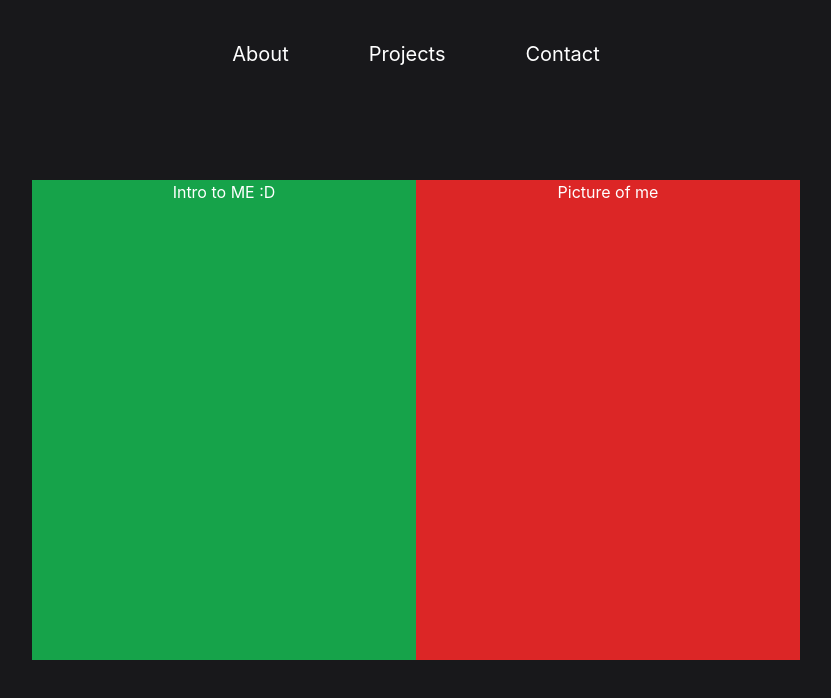
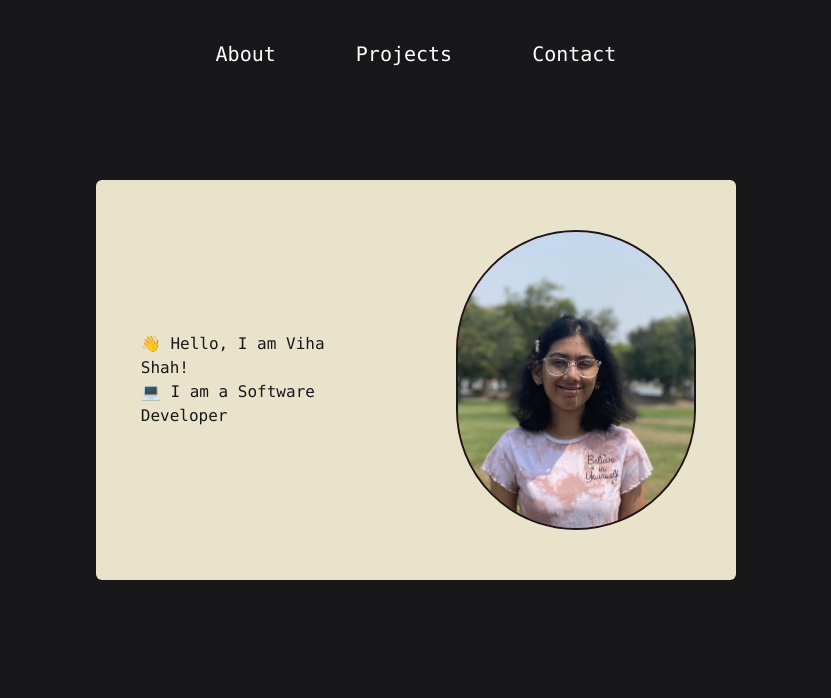
Before and after one commit to Viha123/viha123.github.io, a React (Create React App) app: page / in a window 1280 px wide. Shown: the top 698 px of the page, without its empty margins (224-1055 px from the left). Built offline with nearby package versions, Linux system fonts and the light colour scheme.

Commit message:
home page! :sparkles:

```diff
--- a/package.json
+++ b/package.json
@@ -1,6 +1,7 @@
 {
   "name": "viha123.github.io",
   "version": "0.1.0",
+  "homepage": "https://viha123.github.io",
   "private": true,
   "dependencies": {
     "@testing-library/jest-dom": "^5.17.0",
@@ -12,6 +13,8 @@
     "web-vitals": "^2.1.4"
   },
   "scripts": {
+    "predeploy": "npm run build",
+    "deploy": "gh-pages -d build",
     "start": "react-scripts start",
     "build": "react-scripts build",
     "test": "react-scripts test",
@@ -36,6 +39,7 @@
     ]
   },
   "devDependencies": {
+    "gh-pages": "^6.1.1",
     "tailwindcss": "^3.4.0"
   }
 }
--- a/src/App.js
+++ b/src/App.js
@@ -5,9 +5,9 @@ import Project from './components/project';
 import Hero from "./components/Hero"
 function App() {
   return (
-    <div class = "bg-zinc-900 text-white h-screen">
+    <div className = "bg-zinc-900 text-white h-screen">
       <Navbar/>
-      <div className = "mt-10 pt-8 align-middle justify-center flex bg-slate-350">
+      <div className = "mt-10 pt-8 align-middle justify-center flex text-zinc-900">
         <Hero/>
       </div>
 
--- a/src/components/Hero.js
+++ b/src/components/Hero.js
@@ -2,13 +2,27 @@ import React from "react";
 import ReactDOM from "react-dom/client";
 export default function Hero() {
   return (
-    <div id = "big-container" className="bg-slate-400 w-[60vw] h-[60vh] flex flex-row place-content-center align-middle">
+    <div
+      id="big-container"
+      className="bg-peach-50 rounded-md w-[50vw] h-[50vh] flex flex-row place-content-center align-middle transform transition duration-500 hover:scale-125 hover:bg-peach-150"
+    >
+      <div
+        id="left-part"
+        className="p-[7%] w-[50%] flex flex-col place-content-center justify-center"
+      >
+        <h2 className="font-mono">&#128075; Hello, I am Viha Shah!</h2>
+        <h2 className="font-mono">&#x1F4BB; I am a Software Developer</h2>
+        {/* <h2 className="font-mono">&#x1F4DA; I am passionate about learning</h2> */}
 
-        <div id="left-part" className="w-[50%] flex flex-row place-content-center bg-green-600 justify-center align-middle">
-            Intro to ME :D
-        </div>
-        <div id="right-part" className="w-[50%] flex flex-row place-content-center bg-red-600">Picture of me</div>
+      </div>
+      <div
+        id="right-part"
+        className="w-[50%] flex flex-row place-content-center items-center"
+      >
+        <div className="w-[75%] h-[75%] border-zinc-900 rounded-full border-2 bg-red-600">
+        <img className="w-full h-full object-cover rounded-full overflow-hidden" src={require('./profile.jpg')} />        </div>
 
+      </div>
 
     </div>
   );
--- a/src/components/navbar.js
+++ b/src/components/navbar.js
@@ -17,9 +17,9 @@ export default function Navbar () {
             </ul>
 
         </nav>
-        <label for="nav-toggle" class ="nav-toggle-label">
+        {/* <label for="nav-toggle" class ="nav-toggle-label">
             <span></span>
-        </label>
+        </label>  */}
     </header>
     )
 }
--- a/src/components/navbarElement.js
+++ b/src/components/navbarElement.js
@@ -1,7 +1,7 @@
 import React from "react";
 export default function NavbarElement(props) {
   return (
-    <a class="cursor-pointer ml-10 mr-10 relative text-xl w-fit block after:block after:content-[''] after:absolute after:h-[3px] after:bg-white after:w-full after:scale-x-0 after:hover:scale-x-100 after:transition after:duration-300 after:origin-center">
+    <a className="font-mono cursor-pointer ml-10 mr-10 relative text-xl w-fit block after:block after:content-[''] after:absolute after:h-[3px] after:bg-white after:w-full after:scale-x-0 after:hover:scale-x-100 after:transition after:duration-300 after:origin-center">
        {props.name}
     </a>
 
--- a/tailwind.config.js
+++ b/tailwind.config.js
@@ -4,7 +4,14 @@ module.exports = {
     "./src/**/*.{js,jsx,ts,tsx}",
   ],
   theme: {
-    extend: {},
+    extend: {
+      colors: {
+        peach: {
+          50: "#EAE3CC",
+          150: "#F1EDD5"
+        }
+      },
+    },
   },
   plugins: [],
 }
```
Also changed, not shown: src/components/profile.jpg (added), 1 other file (tests, documents, lock files or other folders).
